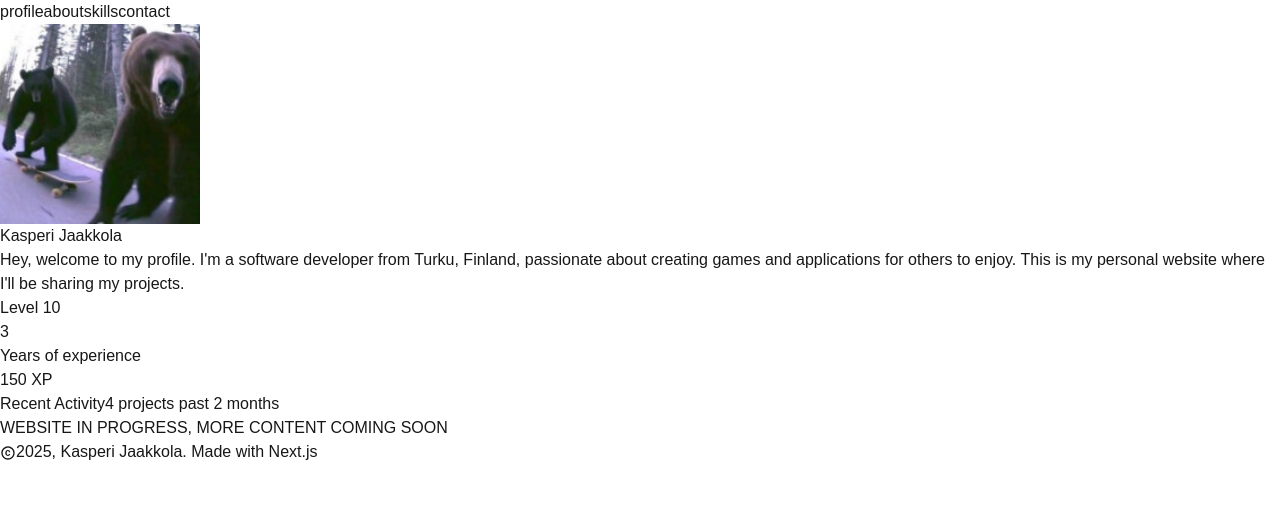
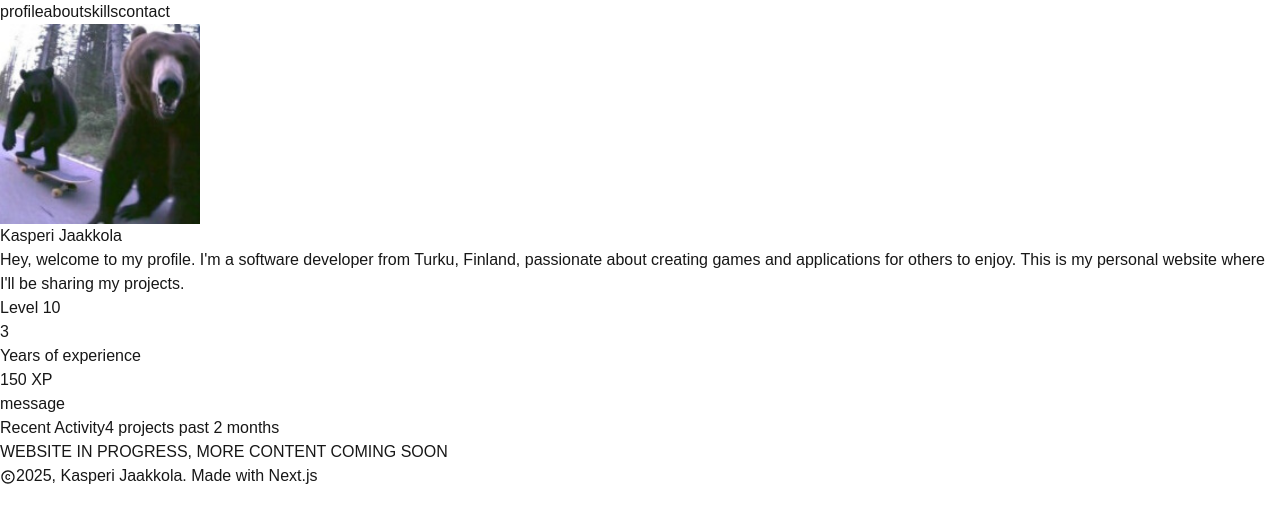
Before and after one commit to qkas/qkas.github.io, a Next.js app: page / in a window 1280 px wide. Shown: the top 522 px of the page. Built offline with nearby package versions, Linux system fonts and the light colour scheme.

Commit message:
Added message button to top section

```diff
--- a/src/components/top-section.tsx
+++ b/src/components/top-section.tsx
@@ -3,7 +3,7 @@ import Link from "next/link";
 
 export default function TopSection() {
   return (
-    <main className="flex flex-wrap justify-center items-center md:justify-start sm:gap-10 gap-5 md:mt-10 font-[family-name:var(--font-geist-mono)]">
+    <main className="flex flex-wrap justify-center items-center md:justify-start sm:gap-10 gap-5 font-[family-name:var(--font-geist-mono)]">
       <Link
         href="https://www.linkedin.com/in/kasperi-jaakkola/"
         className="hover:scale-105 transition min-w-32"
@@ -37,19 +37,27 @@ export default function TopSection() {
           </section>
         </div>
       </div>
-      <section className="flex flex-col py-5 md:pl-10 mx-auto items-center md:items-start">
-        <h1 className="font-bold text-2xl mb-5 md:text-3xl">
+      <section className="flex flex-col gap-5 py-5 md:pl-10 mx-auto items-start">
+        <h1 className="font-bold text-2xl md:text-3xl">
           Level <span className="border-foreground text-lg md:text-xl font-light border-2 p-1 rounded-full">10</span>
         </h1>
         <div className="border-2 rounded-lg flex items-center p-2 md:p-5 gap-2 md:gap-4">
           <div className="px-2 text-3xl md:text-5xl">
             3
           </div>
-          <div className="flex flex-col">
+          <div className="flex flex-col pr-2">
             <h1 className="text-lg md:text-xl font-bold">Years of experience</h1>
             <h2 className="text-sm md:text-base">150 XP</h2>
           </div>
         </div>
+        <Link
+          href="mailto:kasperijaa@gmail.com"
+          rel="noopener noreferrer" target="_blank"
+        >
+          <div className="border-2 rounded-lg flex items-center py-2 px-10 text-xl md:text-2xl hover:scale-105 hover:underline hover:uppercase transition">
+            message
+          </div>
+        </Link>
       </section>
     </main>
   );
```
